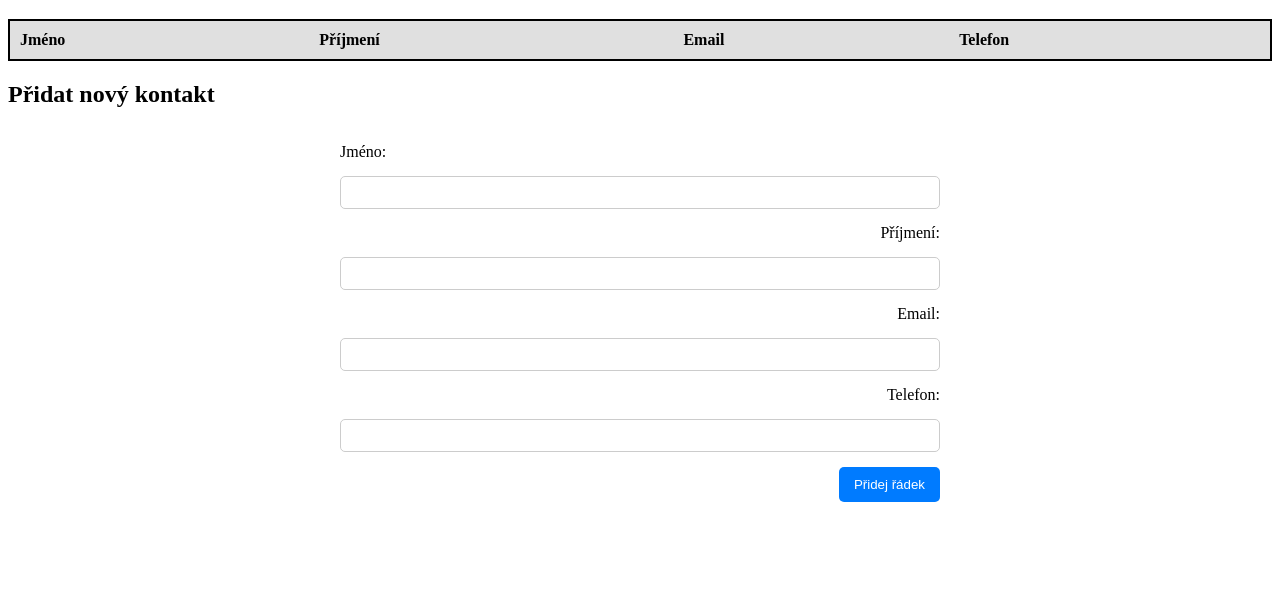
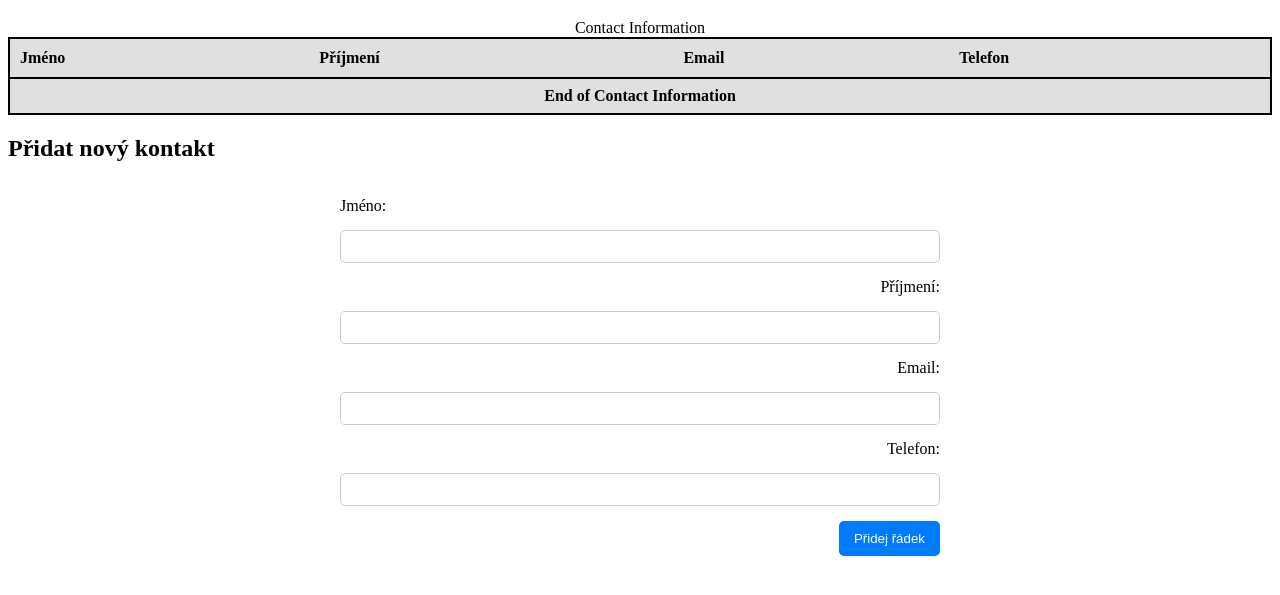
Before and after one commit to wedemagency09/Projekt1, a website: page tabulka.html in a window 1280 px wide. Shown: the part 61-656 px from the top of the page. Drawn offline with Linux system fonts and the light colour scheme.

```diff
--- a/tabulka.html
+++ b/tabulka.html
@@ -11,8 +11,9 @@
 
 <h1>Data</h1>
 
-<!-- Table -->
+<!-- Table with Header, Footer, and Caption -->
 <table id="data">
+    <caption>Contact Information</caption>
     <thead>
     <tr>
         <th>Jméno</th>
@@ -21,26 +22,29 @@
         <th>Telefon</th>
     </tr>
     </thead>
-    <tbody></tbody>
+    <tbody>
+    </tbody>
+    <tfoot>
+    <tr>
+        <td colspan="4">End of Contact Information</td>
+    </tr>
     </tfoot>
 </table>
 
 <h2>Přidat nový kontakt</h2>
 
-<!-- Form -->
+<!-- Form to Add New Data -->
 <form>
     <label for="first_name">Jméno:</label>
     <input type="text" id="first_name" name="first_name" required><br>
-
     <label for="last_name">Příjmení:</label>
     <input type="text" id="last_name" name="last_name" required><br>
-
     <label for="email">Email:</label>
     <input type="email" id="email" name="email" required><br>
-
     <label for="phone">Telefon:</label>
     <input type="tel" id="phone" name="phone" required><br>
 
+    <!-- Button to Add Row -->
     <button type="button" onclick="addRow()">Přidej řádek</button>
 </form>
 
@@ -49,6 +53,7 @@
         const table = document.getElementById("data");
         const newRow = table.insertRow(-1);
 
+        // Insert cells in correct order
         ["first_name", "last_name", "email", "phone"].forEach((fieldName, index) => {
             const newValue = document.getElementById(fieldName).value;
             const newCell = newRow.insertCell(index);
```
Also changed, not shown: 1 other file.
